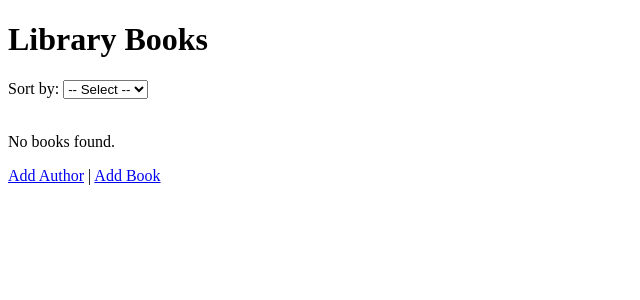
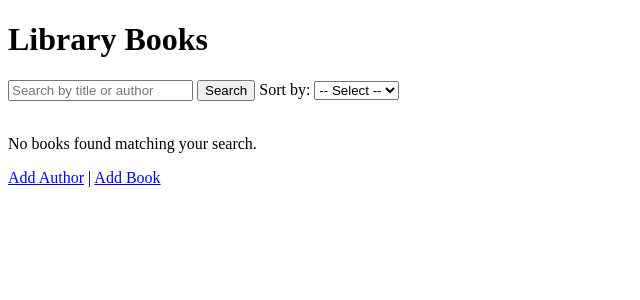
Before and after one commit to nadim00100/Book-Alchemy, a Flask app: page / in a window 1280 px wide. Shown: the top 300 px of the page, without its empty margins (0-640 px from the left). Run offline with Flask 3, Linux system fonts and the light colour scheme.

Commit message:
Step 5: Add keyword search functionality for books by title or author on homepage

```diff
--- a/app.py
+++ b/app.py
@@ -20,16 +20,31 @@ db.init_app(app)
 @app.route('/')
 def home():
     """
-    Display all books, optionally sorted by title or author.
+    Display all books, optionally filtered by a search keyword and sorted.
     """
+    search_query = request.args.get('search', '').strip()
     sort_by = request.args.get('sort_by')
 
+    # Base query joining Author to Book for author filtering
+    query = Book.query.join(Author)
+
+    # If search query is provided, filter books by title or author name (case-insensitive)
+    if search_query:
+        search_pattern = f"%{search_query}%"
+        query = query.filter(
+            db.or_(
+                Book.title.ilike(search_pattern),
+                Author.name.ilike(search_pattern)
+            )
+        )
+
+    # Sorting logic
     if sort_by == 'title':
-        books = Book.query.order_by(Book.title.asc()).all()
+        query = query.order_by(Book.title.asc())
     elif sort_by == 'author':
-        books = Book.query.join(Author).order_by(Author.name.asc()).all()
-    else:
-        books = Book.query.all()
+        query = query.order_by(Author.name.asc())
+
+    books = query.all()
 
     return render_template('home.html', books=books)
 
@@ -97,5 +112,6 @@ def add_book():
     return render_template('add_book.html', authors=authors, message=message)
 
 
+
 if __name__ == '__main__':
     app.run(debug=True)
--- a/templates/home.html
+++ b/templates/home.html
@@ -9,23 +9,33 @@
   <h1>Library Books</h1>
 
   <form method="get" action="/">
+    <input
+      type="text"
+      name="search"
+      placeholder="Search by title or author"
+      value="{{ request.args.get('search', '') }}"
+    />
+    <button type="submit">Search</button>
+
     <label for="sort">Sort by:</label>
     <select name="sort_by" id="sort" onchange="this.form.submit()">
-      <option value="">-- Select --</option>
-      <option value="title">Title</option>
-      <option value="author">Author</option>
+      <option value="" {% if not request.args.get('sort_by') %}selected{% endif %}>-- Select --</option>
+      <option value="title" {% if request.args.get('sort_by') == 'title' %}selected{% endif %}>Title</option>
+      <option value="author" {% if request.args.get('sort_by') == 'author' %}selected{% endif %}>Author</option>
     </select>
   </form>
 
   <br>
 
-  {% for book in books %}
-    <div>
-      <h3>{{ book.title }} - {{ book.author.name }}</h3>
-    </div>
+  {% if books %}
+    {% for book in books %}
+      <div>
+        <h3>{{ book.title }} - {{ book.author.name }}</h3>
+      </div>
+    {% endfor %}
   {% else %}
-    <p>No books found.</p>
-  {% endfor %}
+    <p>No books found matching your search.</p>
+  {% endif %}
 
   <p><a href="/add_author">Add Author</a> | <a href="/add_book">Add Book</a></p>
 </body>
```
